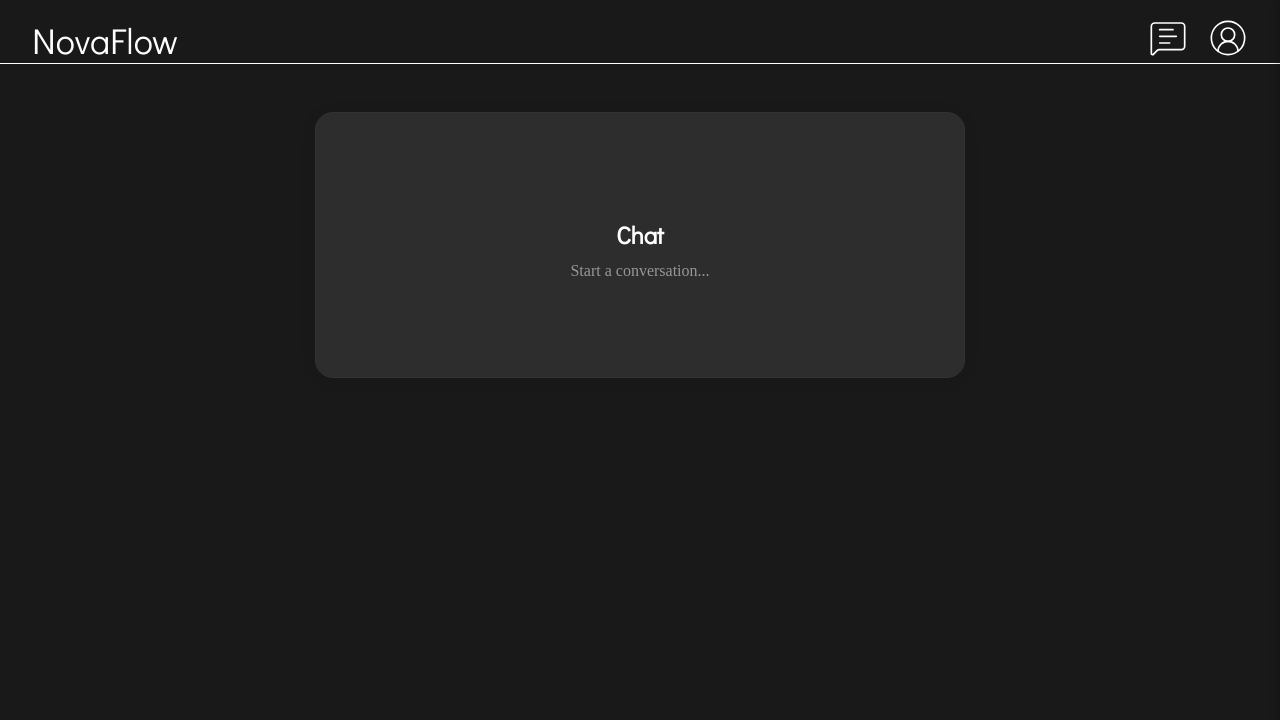
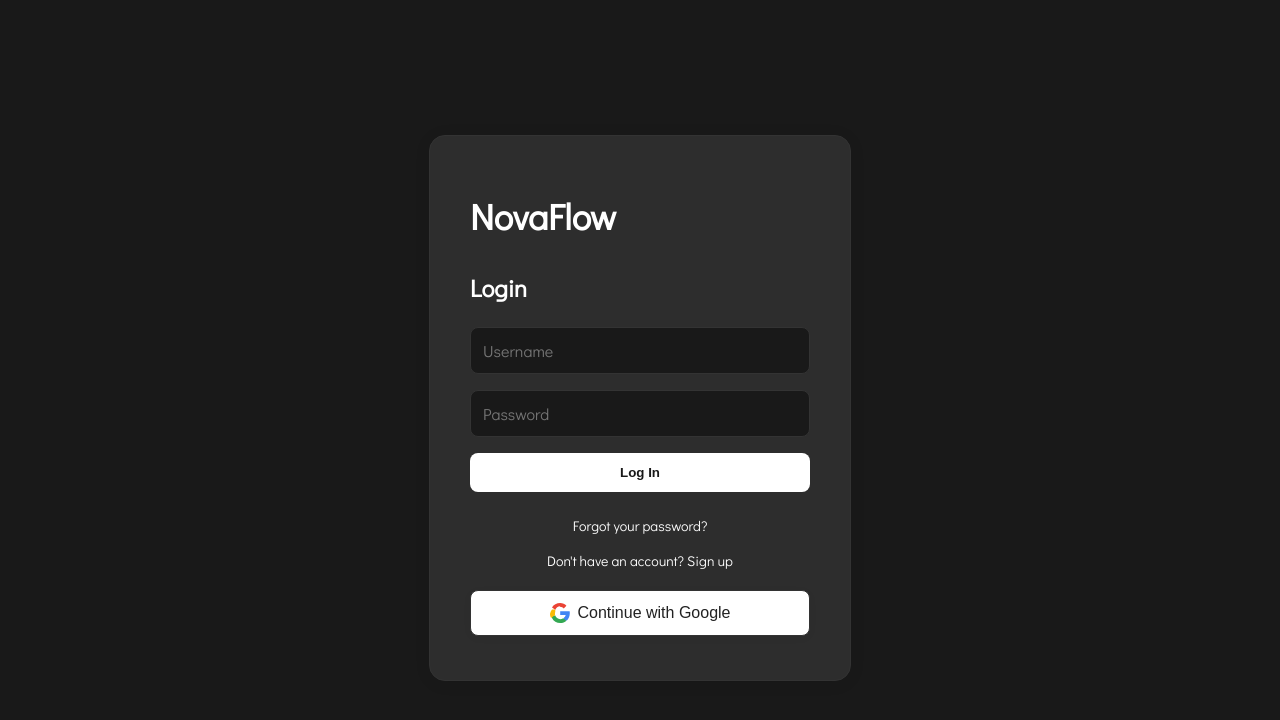
Before and after one commit to StiffMedal30/NovaFlow, a React (Vite) app: page /login in a window 1280 px wide. Shown: the top 720 px of the page. Built offline with nearby package versions, Linux system fonts and the light colour scheme.

Commit message:
Added Login Page

```diff
--- a/package.json
+++ b/package.json
@@ -29,6 +29,7 @@
     "process": "^0.11.10",
     "react": "^19.1.0",
     "react-dom": "^19.1.0",
+    "react-router-dom": "^7.7.0",
     "tailwind-merge": "^3.3.1",
     "tailwindcss": "^4.1.11",
     "tailwindcss-animate": "^1.0.7"
--- a/src/App.tsx
+++ b/src/App.tsx
@@ -3,9 +3,12 @@
 import RootLayout from "./Pages/Home/layout";
 import { Header } from "./components/header";
 import { HomeContents } from "./components/home-contents";
+import { BrowserRouter, Routes, Route, useLocation } from "react-router-dom";
+import LoginPage from "./Pages/Login/page";
 
 function AppContent() {
   const { currentTheme } = useTheme();
+  const location = useLocation();
 
   useEffect(() => {
     document.body.style.backgroundColor = currentTheme.colors.background;
@@ -13,18 +16,22 @@
 
   return (
     <RootLayout>
-      <Header />
-      <HomeContents />
+      {location.pathname !== "/login" && <Header />}
+      <Routes>
+        <Route path="/" element={<HomeContents />} />
+        <Route path="/login" element={<LoginPage />} />
+        <Route path="*" element={<HomeContents />} />
+      </Routes>
     </RootLayout>
   );
 }
 
-function App() {
+export default function App() {
   return (
-    <ThemeProvider>
-      <AppContent />
-    </ThemeProvider>
+    <BrowserRouter>
+      <ThemeProvider>
+        <AppContent />
+      </ThemeProvider>
+    </BrowserRouter>
   );
 }
-
-export default App;
--- /dev/null
+++ b/src/Pages/Login/page.tsx
@@ -0,0 +1,119 @@
+import React from "react";
+import { useTheme } from "../../context/ThemeContext";
+import GlobalStyles from "../../app/GlobalStyles";
+
+export default function LoginPage() {
+  const { currentTheme } = useTheme();
+  const styles = GlobalStyles(currentTheme);
+  return (
+    <div style={{ minHeight: "100vh", display: "flex", alignItems: "center", justifyContent: "center", background: currentTheme.colors.background }}>
+      <div style={{
+        background: currentTheme.colors.primary,
+        borderRadius: 16,
+        boxShadow: "0 2px 16px 0 rgba(0,0,0,0.08)",
+        border: `1.5px solid ${currentTheme.colors.border}`,
+        padding: "2rem 2.5rem",
+        width: "clamp(220px, 90vw, 340px)",
+        height: "clamp(300px, 60vh, 600px)",
+        display: "flex",
+        flexDirection: "column",
+        alignItems: "stretch",
+      }}>
+        <h1 style={{ ...styles.h1, marginBottom: 24 }}>NovaFlow</h1>
+        <h2 style={{ ...styles.h2, marginBottom: 24 }}>Login</h2>
+        <form style={{ display: "flex", flexDirection: "column", gap: 16 }}>
+          <input
+            type="text"
+            placeholder="Username"
+            style={styles.textInput}
+          />
+          <input
+            type="password"
+            placeholder="Password"
+            style={styles.textInput}
+          />
+          <button
+            type="submit"
+            style={{ ...styles.button1, width: "100%", boxSizing: "border-box" as const }}
+          >
+            Log In
+          </button>
+          <div style={{justifyItems: "center", display: "flex", flexDirection: "column", alignItems: "center", gap: 8 }}>
+
+            {(() => {
+              const [hover1, setHover1] = React.useState(false);
+              const [hover2, setHover2] = React.useState(false);
+              return (
+                <>
+                  <a
+                    href="#"
+                    style={{
+                      ...styles.textLink,
+                      marginBottom: 8,
+                      marginTop: 8,
+                      textDecoration: hover1 ? "underline" : "none",
+                      cursor: "pointer"
+                    }}
+                    onMouseEnter={() => setHover1(true)}
+                    onMouseLeave={() => setHover1(false)}
+                    onClick={e => { e.preventDefault(); }}
+                  >
+                    Forgot your password?
+                  </a>
+                  <a
+                    href="#"
+                    style={{
+                      ...styles.textLink,
+                      textDecoration: hover2 ? "underline" : "none",
+                      cursor: "pointer"
+                    }}
+                    onMouseEnter={() => setHover2(true)}
+                    onMouseLeave={() => setHover2(false)}
+                    onClick={e => { e.preventDefault(); }}
+                  >
+                    Don't have an account? Sign up
+                  </a>
+                  <button
+                    type="button"
+                    style={{
+                      ...styles.button1,
+                      width: "100%",
+                      marginTop: 12,
+                      display: "flex",
+                      alignItems: "center",
+                      justifyContent: "center",
+                      gap: 8,
+                      background: "#fff",
+                      color: "#222",
+                      border: `1.5px solid ${currentTheme.colors.border}`,
+                      fontWeight: 500,
+                      fontSize: 16,
+                      boxShadow: "0 2px 8px 0 rgba(0,0,0,0.04)",
+                      cursor: "pointer"
+                    }}
+                    onClick={() => {/* Add Google auth logic here */}}
+                  >
+                    <svg width="20" height="20" viewBox="0 0 20 20" fill="none" xmlns="http://www.w3.org/2000/svg">
+                      <g clipPath="url(#clip0_17_40)">
+                        <path d="M19.805 10.23c0-.68-.06-1.36-.18-2.02H10.2v3.84h5.44c-.23 1.22-.93 2.26-1.98 2.94v2.44h3.2c1.87-1.72 2.94-4.26 2.94-7.2z" fill="#4285F4"/>
+                        <path d="M10.2 20c2.52 0 4.64-.84 6.18-2.28l-3.2-2.44c-.89.6-2.03.96-2.98.96-2.29 0-4.23-1.54-4.92-3.62H2.01v2.28C3.54 18.36 6.67 20 10.2 20z" fill="#34A853"/>
+                        <path d="M5.28 12.62c-.21-.6-.33-1.24-.33-1.92s.12-1.32.33-1.92V6.5H2.01A9.8 9.8 0 0 0 0 10.7c0 1.6.39 3.12 1.08 4.2l3.27-2.28z" fill="#FBBC05"/>
+                        <path d="M10.2 4.04c1.37 0 2.6.47 3.57 1.39l2.66-2.66C14.83 1.08 12.71 0 10.2 0 6.67 0 3.54 1.64 2.01 4.5l3.27 2.28c.69-2.08 2.63-3.62 4.92-3.62z" fill="#EA4335"/>
+                      </g>
+                      <defs>
+                        <clipPath id="clip0_17_40">
+                          <rect width="20" height="20" fill="white"/>
+                        </clipPath>
+                      </defs>
+                    </svg>
+                    Continue with Google
+                  </button>
+                </>
+              );
+            })()}
+          </div>
+        </form>
+      </div>
+    </div>
+  );
+}
--- a/src/app/GlobalStyles.ts
+++ b/src/app/GlobalStyles.ts
@@ -29,6 +29,34 @@
     fontFamily: "'Didact Gothic', Arial, Helvetica, sans-serif",
     color: theme.colors.text,
   },
+  textLink:{
+    textDecoration: "none",
+    fontFamily: "'Didact Gothic', Arial, Helvetica, sans-serif",
+    color: theme.colors.text,
+    fontSize: 14,
+  },
+  button1: {
+    width: "100%",
+    padding: "0.75rem",
+    borderRadius: 8,
+    background: theme.colors.accent,
+    color: theme.colors.background,
+    fontWeight: 600,
+    border: "none",
+    cursor: "pointer",
+    boxSizing: "border-box" as const
+  },
+    textInput: {
+    width: "100%",
+    padding: "0.75rem",
+    borderRadius: 8,
+    border: `1px solid ${theme.colors.border}`,
+    boxSizing: "border-box" as const,
+    fontSize: 16,
+    fontFamily: "'Didact Gothic', Arial, Helvetica, sans-serif",
+    color: theme.colors.text,
+    background: theme.colors.background,
+  },
 });
 
 export default GlobalStyles;
--- a/src/components/settingsItems/AccountSettings.tsx
+++ b/src/components/settingsItems/AccountSettings.tsx
@@ -2,10 +2,12 @@
 import { useTheme } from "../../context/ThemeContext";
 import { CircleUserRound, ChevronRight, ChevronDown, LogInIcon, LogOutIcon, UserCog } from "lucide-react";
 import React from "react";
+import { useNavigate } from "react-router-dom";
 
 export default function AccountSettings() {
   const { currentTheme } = useTheme();
   const styles = GlobalStyles(currentTheme);
+  const navigate = useNavigate();
 
   const [isClicked, setIsClicked] = React.useState(false);
   const [isLoggedIn, setIsLoggedIn] = React.useState(false);
@@ -93,7 +95,14 @@
         {isClicked && !isLoggedIn && (
           <div style={{ padding: "12px 16px" }}>
             {/* Login Button*/}
-            <div style={{ alignItems: "center", display: "flex", cursor: "pointer" }} onClick={() => setIsLoggedIn(true)}>
+            <div
+              style={{ alignItems: "center", display: "flex", cursor: "pointer" }}
+              onClick={() => {
+                // Route to login page
+                navigate("/login");
+                setIsLoggedIn(true); //For testing only, remove in production
+              }}
+            >
               <LogInIcon style={{ strokeWidth: 1, color: currentTheme.colors.text }} size={30} />
               <a
                 style={{
```
Also changed, not shown: src/Pages/Login/layout.tsx (added, +24 -0 lines), 1 other file (tests, documents, lock files or other folders). Lines whose indentation alone changed are shown as unchanged.
